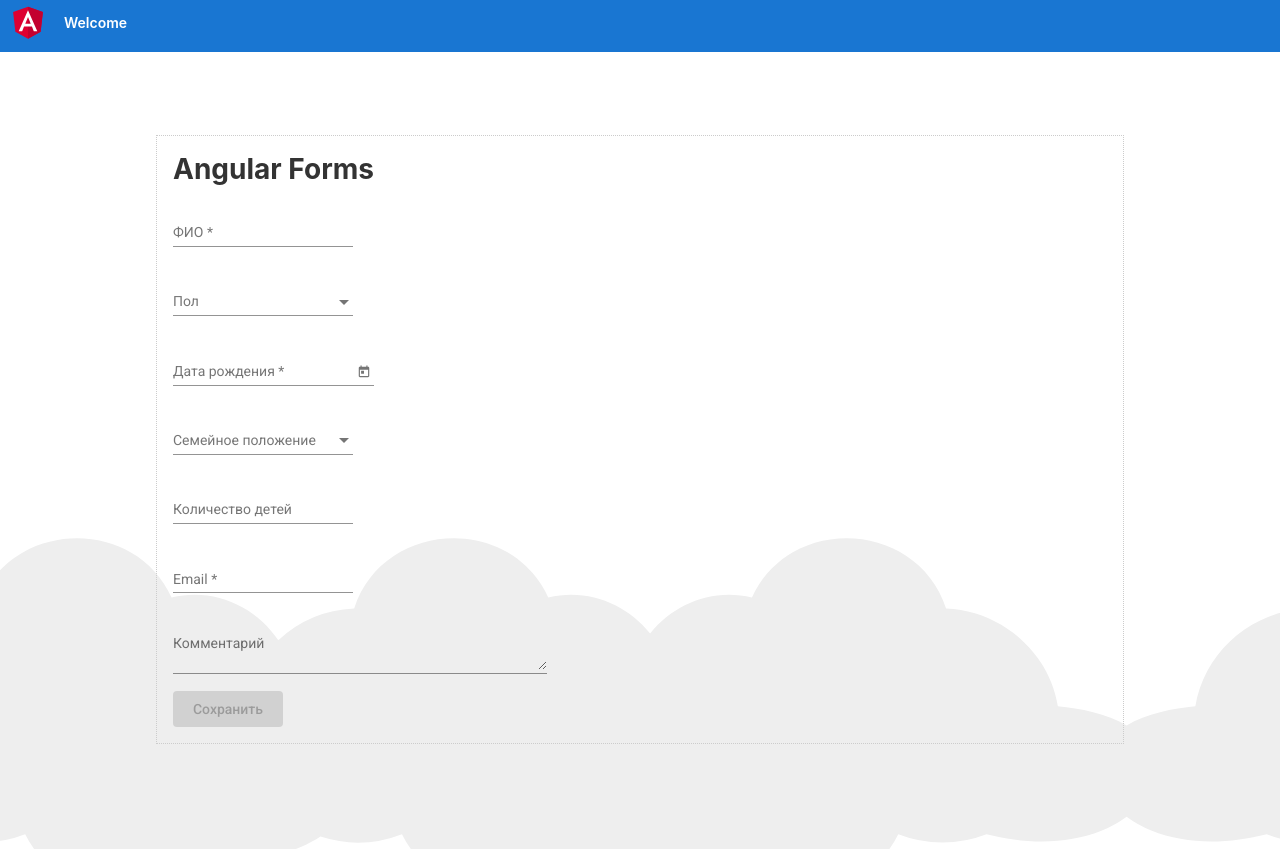
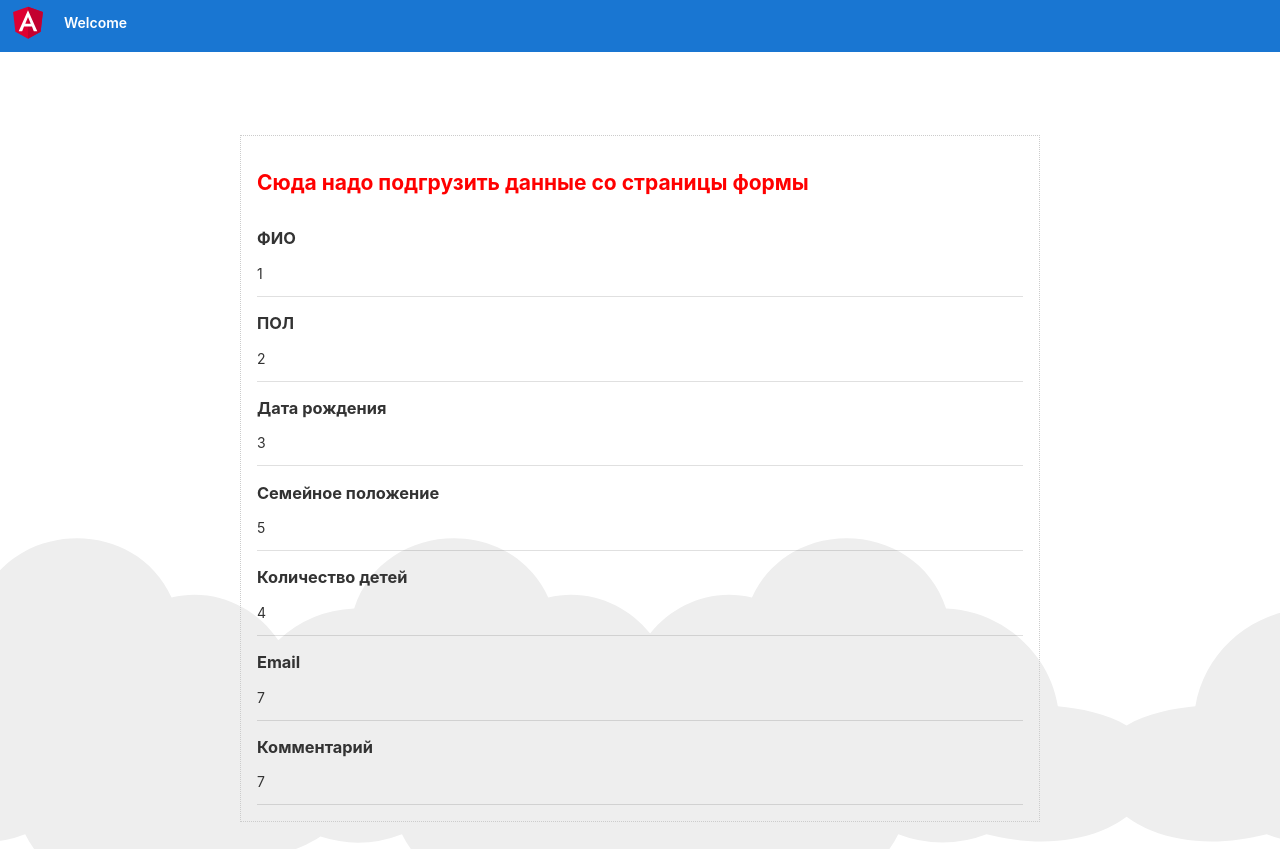
Before and after one commit to anzorayubov/angular-material, an Angular app: page /form-page in a window 1280 px wide. Before the commit this address led to /. Before the commit the page ends 800 px from the top, so only its background shows below. Built offline with nearby package versions, Linux system fonts and the light colour scheme.

Commit message:
feat:  add second page for form; add some validatio; add data-file;

```diff
--- a/src/app/app-routing.module.ts
+++ b/src/app/app-routing.module.ts
@@ -1,11 +1,17 @@
-import { NgModule } from '@angular/core';
-import { Routes, RouterModule } from '@angular/router';
+import {NgModule} from '@angular/core';
+import {Routes, RouterModule} from '@angular/router';
+import {TestComponent} from './components/test/test.component';
+import {FormPageComponent} from './components/form-page/form-page.component';
 
 
-const routes: Routes = [];
+const routes: Routes = [
+  { path: '', component: TestComponent },
+  { path: 'form-page', component: FormPageComponent }
+];
 
 @NgModule({
   imports: [RouterModule.forRoot(routes)],
   exports: [RouterModule]
 })
-export class AppRoutingModule { }
+export class AppRoutingModule {
+}
--- a/src/app/app.component.html
+++ b/src/app/app.component.html
@@ -13,6 +13,4 @@
   </svg>
 </div>
 
-<app-test></app-test>
-
 <router-outlet></router-outlet>
--- a/src/app/app.module.ts
+++ b/src/app/app.module.ts
@@ -7,11 +7,13 @@ import {BrowserAnimationsModule} from '@angular/platform-browser/animations';
 import {MaterialModule} from './material-module';
 import { TestComponent } from './components/test/test.component';
 import {FormsModule, ReactiveFormsModule} from '@angular/forms';
+import { FormPageComponent } from './components/form-page/form-page.component';
 
 @NgModule({
   declarations: [
     AppComponent,
-    TestComponent
+    TestComponent,
+    FormPageComponent
   ],
   imports: [
     BrowserModule,
--- /dev/null
+++ b/src/app/components/data.ts
@@ -0,0 +1,12 @@
+
+export const Data = [
+  {
+    name: '1',
+    sex: '2',
+    dateOfBirth: '3',
+    child: '4',
+    familyStatus: '5',
+    email: '7',
+    comment: '7'
+  }
+];
--- /dev/null
+++ b/src/app/components/form-page/form-page.component.html
@@ -0,0 +1,40 @@
+<div class="container" *ngFor="let data of data">
+  <div class="card">
+    <h2 style="color: red">Сюда надо подгрузить данные со страницы формы</h2>
+    <div class="item">
+      <h3>ФИО</h3>
+      <p>{{data.name}}</p>
+      <mat-divider></mat-divider>
+    </div>
+    <div class="item">
+      <h3>ПОЛ</h3>
+      <p>{{data.sex}}</p>
+      <mat-divider></mat-divider>
+    </div>
+    <div class="item">
+      <h3>Дата рождения</h3>
+      <p>{{data.dateOfBirth}}</p>
+      <mat-divider></mat-divider>
+    </div>
+    <div class="item">
+      <h3>Семейное положение</h3>
+      <p>{{data.familyStatus}}</p>
+      <mat-divider></mat-divider>
+    </div>
+    <div class="item">
+      <h3>Количество детей</h3>
+      <p>{{data.child}}</p>
+      <mat-divider></mat-divider>
+    </div>
+    <div class="item">
+      <h3>Email</h3>
+      <p>{{data.email}}</p>
+      <mat-divider></mat-divider>
+    </div>
+    <div class="item">
+      <h3>Комментарий</h3>
+      <p>{{data.comment}}</p>
+      <mat-divider></mat-divider>
+    </div>
+  </div>
+</div>
--- /dev/null
+++ b/src/app/components/form-page/form-page.component.scss
@@ -0,0 +1,14 @@
+.container {
+  max-width: 800px;
+  margin: 0 auto;
+  padding: 1rem;
+
+  .card {
+    padding: 1rem;
+    border: #ccc 1px dotted;
+    margin: 0.7rem 0;
+    display: flex;
+    flex-direction: column;
+
+  }
+}
--- /dev/null
+++ b/src/app/components/form-page/form-page.component.ts
@@ -0,0 +1,22 @@
+import {Component, Input, OnInit} from '@angular/core';
+import {of} from 'rxjs';
+import {Data} from '../data';
+
+@Component({
+  selector: 'app-form-page',
+  templateUrl: './form-page.component.html',
+  styleUrls: ['./form-page.component.scss']
+})
+export class FormPageComponent implements OnInit {
+  data = Data;
+
+  constructor() {
+  }
+
+
+  // stream$ = of(this.Data)
+  //   .subscribe(value => console.log(value));
+
+  ngOnInit() {
+  }
+}
--- a/src/app/components/test/test.component.html
+++ b/src/app/components/test/test.component.html
@@ -5,14 +5,14 @@
 
     <div class="form-control">
       <mat-form-field>
-        <input matInput placeholder="ФИО" formControlName="name" >
+        <input required matInput placeholder="ФИО" formControlName="name" >
       </mat-form-field>
     </div>
 
     <div class="form-control">
       <mat-form-field>
         <mat-label>Пол</mat-label>
-        <mat-select>
+        <mat-select required>
           <mat-option value="Мужской">Мужской</mat-option>
           <mat-option value="Женский">Женский</mat-option>
         </mat-select>
@@ -22,17 +22,16 @@
       <div class="form-control icon">
         <mat-form-field>
           <mat-label>Дата рождения</mat-label>
-        <input [(ngModel)]="dateOfBirth" matInput [matDatepicker]="picker" placeholder="Выберете дату" formControlName="dateOfBirth" >
+          <input required matInput [matDatepicker]="picker" placeholder="Выберете дату" formControlName="dateOfBirth" >
           <mat-datepicker-toggle matSuffix [for]="picker"></mat-datepicker-toggle>
           <mat-datepicker #picker></mat-datepicker>
         </mat-form-field>
       </div>
-
       <!-- показывать если больше 18 лет  -->
-    <div class="form-control">
+      <div class="form-control" *ngIf="dateOfBirthr > 18">
         <mat-form-field>
           <mat-label>Семейное положение</mat-label>
-        <mat-select>
+          <mat-select required>
             <mat-option value="Замужем">Замужем</mat-option>
             <mat-option value="Женат">Женат</mat-option>
             <mat-option value="В разводе">В разводе</mat-option>
@@ -40,6 +39,7 @@
           </mat-select>
         </mat-form-field>
       </div>
+
 
     <div class="form-control">
       <mat-form-field>
@@ -49,15 +49,15 @@
 
     <div class="form-control" >
       <mat-form-field>
-        <input matInput placeholder="Email" formControlName="email" >
+        <input required matInput placeholder="Email" formControlName="email" >
       </mat-form-field>
     </div>
 
     <mat-form-field class="comment">
-      <textarea matInput placeholder="Комментарий"></textarea>
+      <textarea matInput placeholder="Комментарий" formControlName="comment"></textarea>
     </mat-form-field>
 
-    <button mat-raised-button color="primary" type="submit" [disabled]="form.invalid" >Сохранить</button>
+    <button routerLink="form-page" mat-raised-button color="primary" [disabled]="form.invalid" type="submit" >Сохранить</button>
 
   </form>
 </div>
--- a/src/app/components/test/test.component.ts
+++ b/src/app/components/test/test.component.ts
@@ -1,5 +1,6 @@
 import {Component, OnInit} from '@angular/core';
 import {FormControl, FormGroup, Validators} from '@angular/forms';
+import {Data} from '../data';
 
 @Component({
   selector: 'app-test',
@@ -7,24 +8,30 @@ import {FormControl, FormGroup, Validators} from '@angular/forms';
   styleUrls: ['./test.component.scss']
 })
 export class TestComponent implements OnInit {
-
   form: FormGroup;
-  dateOfBirth;
+  dateOfBirthr;
 
   constructor() {
   }
 
   ngOnInit() {
     this.form = new FormGroup({
-      email: new FormControl('', [ Validators.email, Validators.required] ),
-      name: new FormControl('', [ Validators.required, Validators.pattern('^[?!,.а-яА-ЯёЁ0-9\\s]+$') ]),
-      dateOfBirth: new FormControl('', [ Validators.required] ),
-      child: new FormControl('', []),
+      email: new FormControl('', [Validators.email]),
+      name: new FormControl('', [Validators.pattern('^[?!,.а-яА-ЯёЁ0-9\\s]+$')]),
+      dateOfBirth: new FormControl('', []),
+      comment: new FormControl('', [Validators.pattern('^[?!,.а-яА-ЯёЁ0-9\\s]+$')]),
+      child: new FormControl('', [Validators.pattern('[0-9]')])
+    });
 
-    });
+    this.form.get('dateOfBirth').valueChanges
+      .subscribe(value => {
+        this.dateOfBirthr = (new Date().getTime() - value) / (24 * 3600 * 365.25 * 1000);
+      });
+
   }
 
   submit() {
-    console.log(this.form);
+    Data.push(this.form.value);
+    console.log(Data);
   }
 }
```
Also changed, not shown: src/app/components/test/test.component.scss (+1 -0 lines), 2 other files (tests, documents, lock files or other folders). Lines whose indentation alone changed are shown as unchanged.
